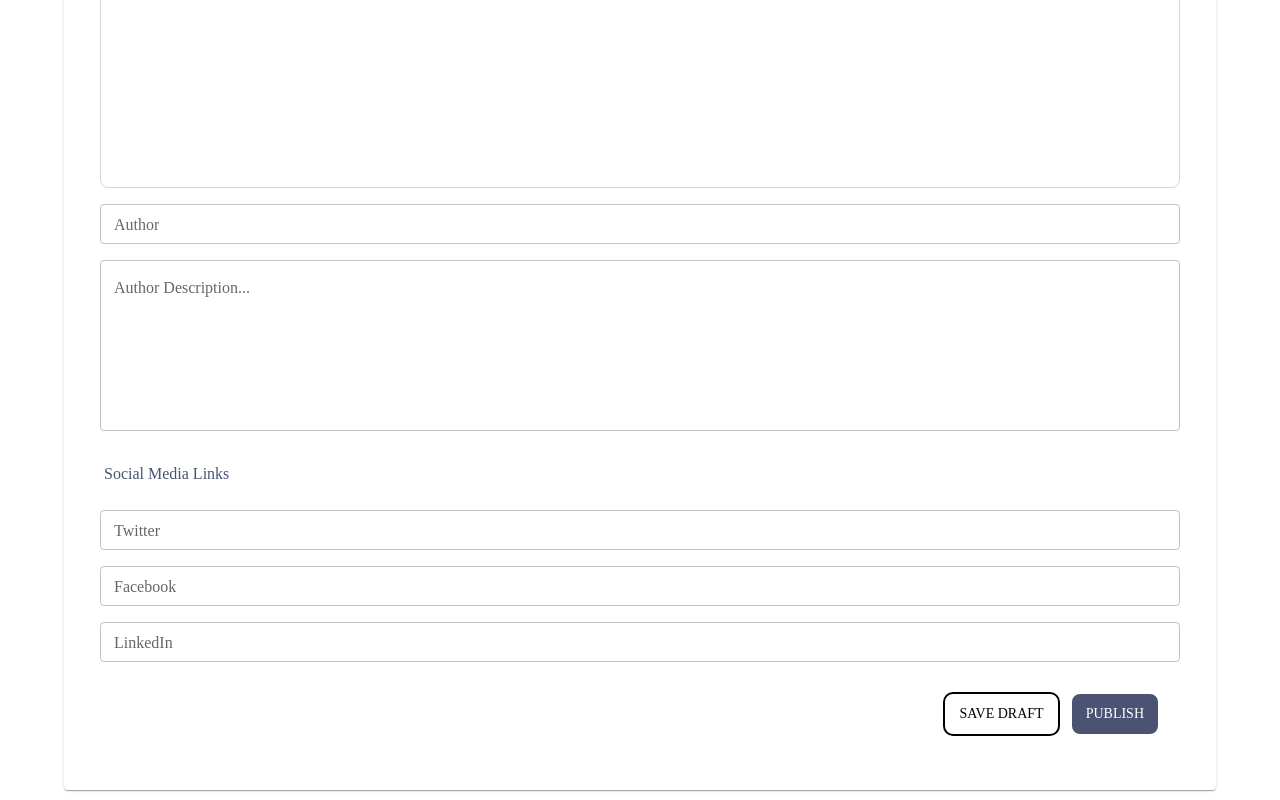
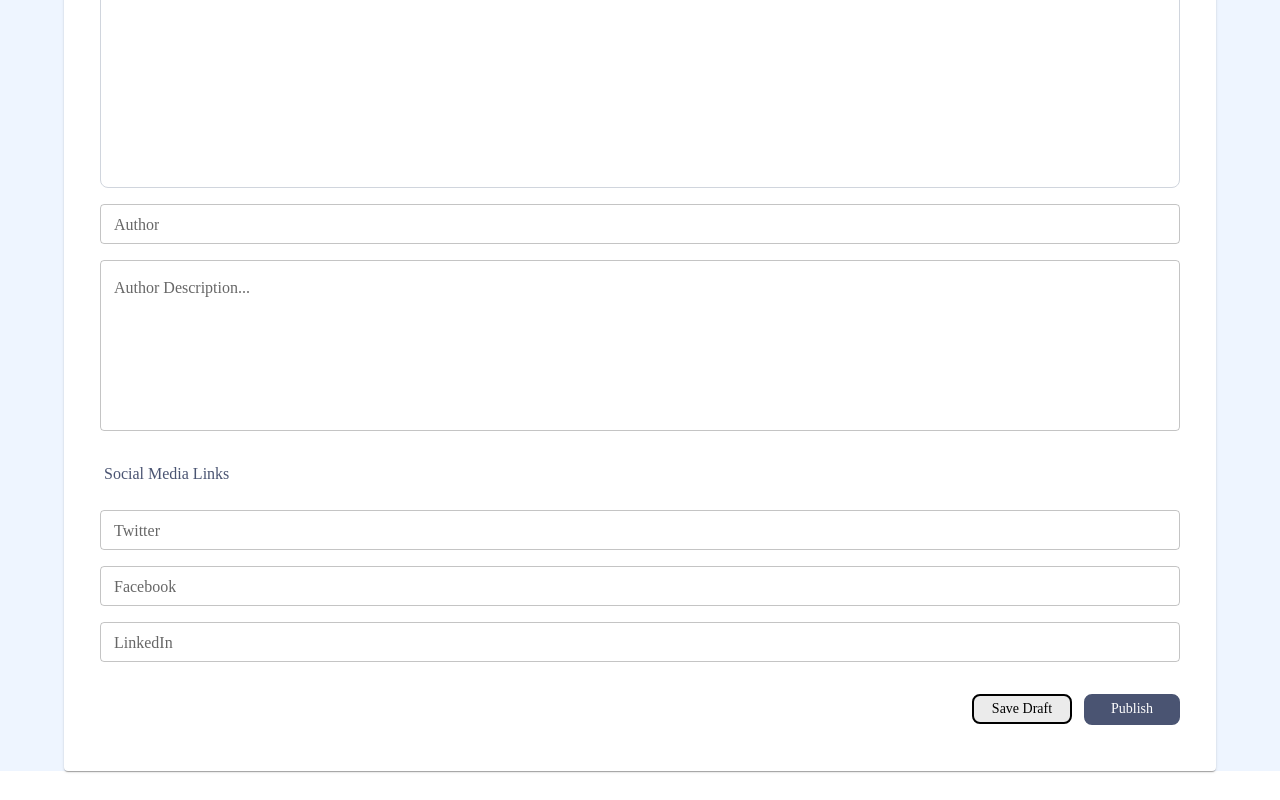
Before and after one commit to Software-Lifecycle-Consultants/slc-open-hms, a Next.js app: page /admin/blog in a window 1280 px wide. Shown: the part 1358-2158 px from the top of the page. Built offline with nearby package versions, Linux system fonts and the light colour scheme.

Commit message:
all fixed expept task 1

```diff
--- a/app/admin/blog/page.tsx
+++ b/app/admin/blog/page.tsx
@@ -1,12 +1,14 @@
-import { Container } from "@mui/material";
+import { Box, Container } from "@mui/material";
 import BlogForm from "../components/blog/BlogForm";
 
 const blog = () => {
   return (
     <>
-      <Container maxWidth="lg" sx={{ marginTop: "10px", marginBottom: "10px" }}>
+    <Box sx={{backgroundColor:'#EEF5FF'}}>
+      <Container maxWidth="lg" sx={{ marginTop: "10px", marginBottom: "10px"}}>
         <BlogForm />
       </Container>
+      </Box>
     </>
   );
 };
--- a/app/admin/components/blog/BlogForm.tsx
+++ b/app/admin/components/blog/BlogForm.tsx
@@ -17,6 +17,7 @@ import { mulish } from "@/app/fonts"; // Importing custom font class.
 import AddAPhotoIcon from "@mui/icons-material/AddAPhoto"; // Importing icon from MUI.
 import { styled } from "@mui/material/styles"; // Importing styled for custom styling.
 import CloudUploadIcon from "@mui/icons-material/CloudUpload"; // Importing icon from MUI.
+
 
 // Dynamically importing the TextEditor component to enable client-side rendering only.
 const TextEditor = dynamic(() => import("./TextEditor"), {
@@ -394,19 +395,23 @@ const BlogForm: React.FC = () => {
           <Box
             sx={{
               textAlign: "right",
-              padding: "0 40px 30px",
+              padding: "0 18px 20px 30px",
               //display: { xs: "flex" },
             }}
           >
             <Button
               type="button"
               sx={{
-                backgroundColor: "#FFFFFF",
+                textTransform:"none",
+                backgroundColor: "#EBEBEB",
                 border: "2px solid black",
-                borderRadius: "10px",
+                borderRadius: "8px",
                 color: "black",
                 padding: { xs: "8px 14px" },
+                width: "100px",
+                height: "30px",
                 marginRight: "10px",
+                fontSize: "14px",
               }}
               onClick={() => console.log("Draft Saved")}
             >
@@ -416,18 +421,23 @@ const BlogForm: React.FC = () => {
             <Button
               type="submit"
               sx={{
+                textTransform:"none",
                 backgroundColor: "#4A5472",
                 borderRadius: "10px",
                 color: "white",
                 border: "2px solid ",
+                width: "100px",
+                height: "35px",
+
                 padding: { xs: "8px 14px" },
                 "&:hover": {
-                  backgroundColor: "#3B435F",
+                  backgroundColor: "#192959",
                   borderColor: "#3B435F",
                 },
                 "&:active": {
                   backgroundColor: "#2C3045",
                   borderColor: "#2C3045",
+                  fontSize: "19px"
                 },
               }}
             >
@@ -440,4 +450,6 @@ const BlogForm: React.FC = () => {
   );
 };
 
+
+
 export default BlogForm; // Exporting the BlogForm component as default.
```
